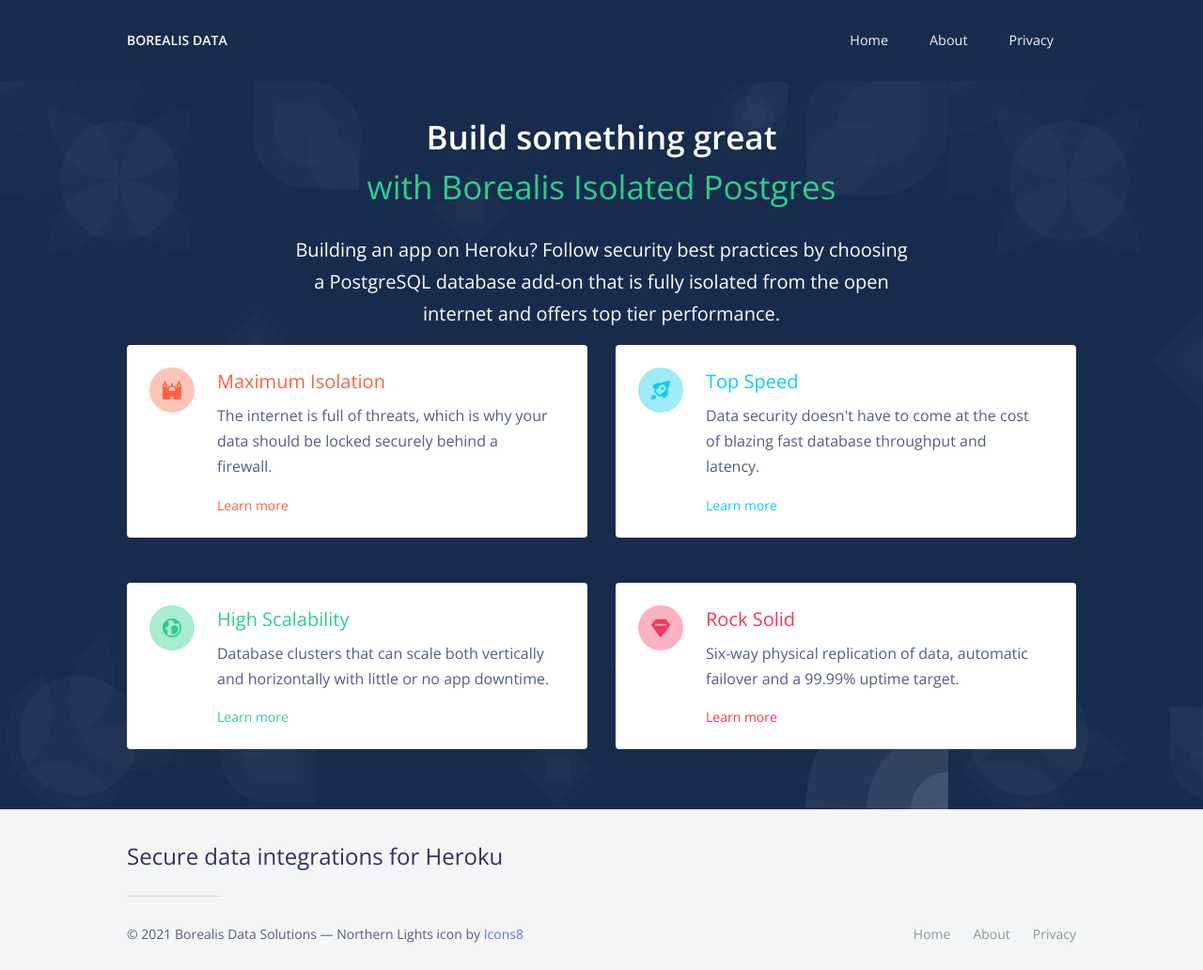
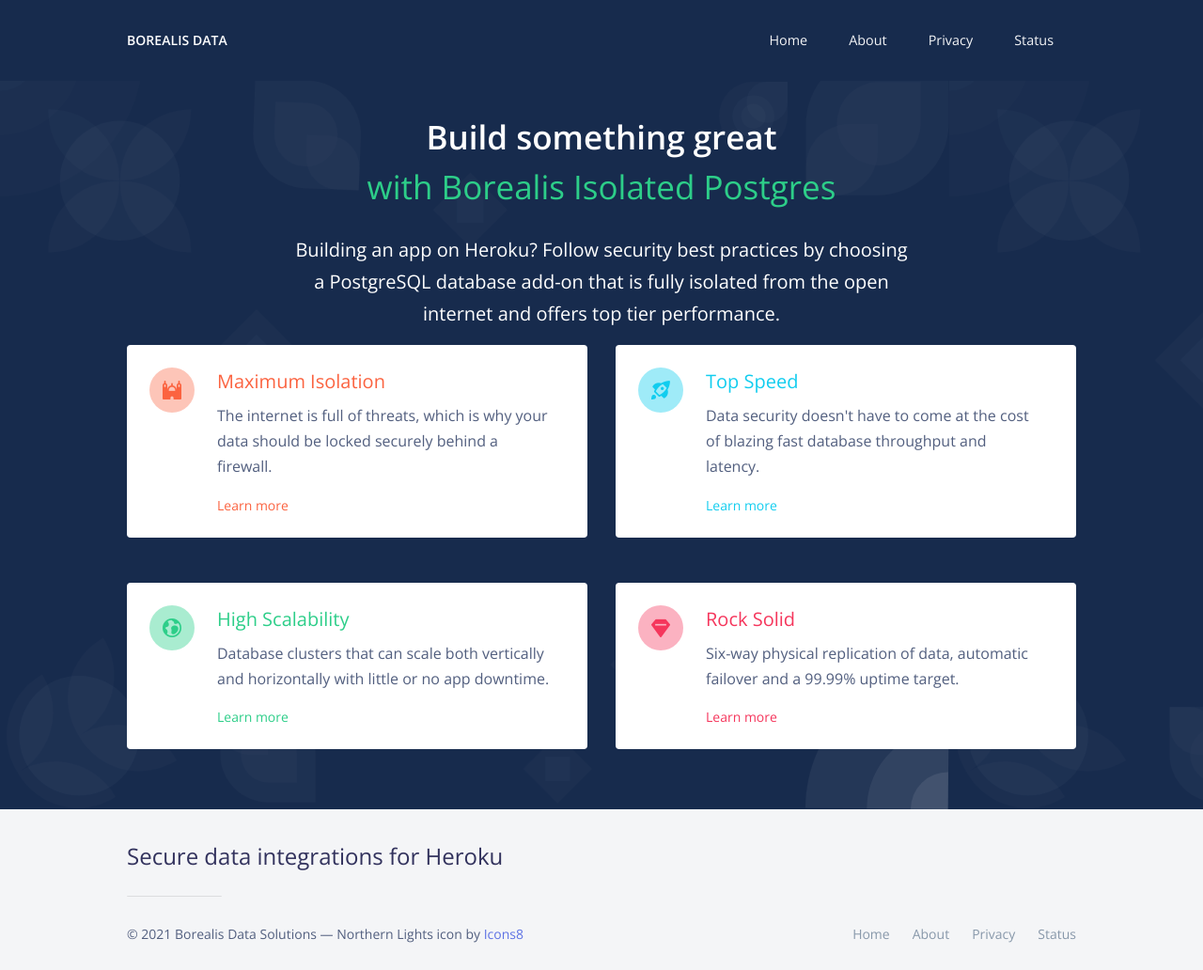
Before and after one commit to OldSneerJaw/borealis-data-www, a Jekyll site: the page built from index.html, in a window 1280 px wide. Shown: the whole page at 94% size. Built offline with Jekyll 4.4.1, drawn with Linux system fonts in a browser that asks for light colours; nearby versions of some CDN libraries.

Commit message:
Status page link
Adds a link to the service status page in the menu.

```diff
--- a/_data/settings.yml
+++ b/_data/settings.yml
@@ -35,6 +35,8 @@
       url: '/about'
     - title: 'Privacy'
       url: '/privacy'
+    - title: 'Status'
+      url: 'https://borealis.instatus.com/'
 
 footer_settings:
   footer_tagline: Secure data integrations for Heroku
```
